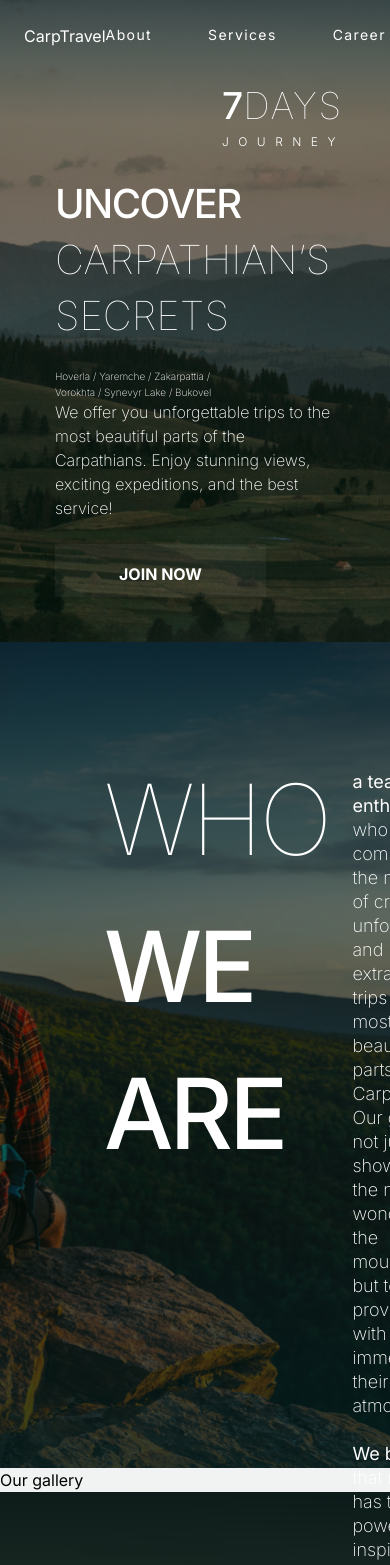
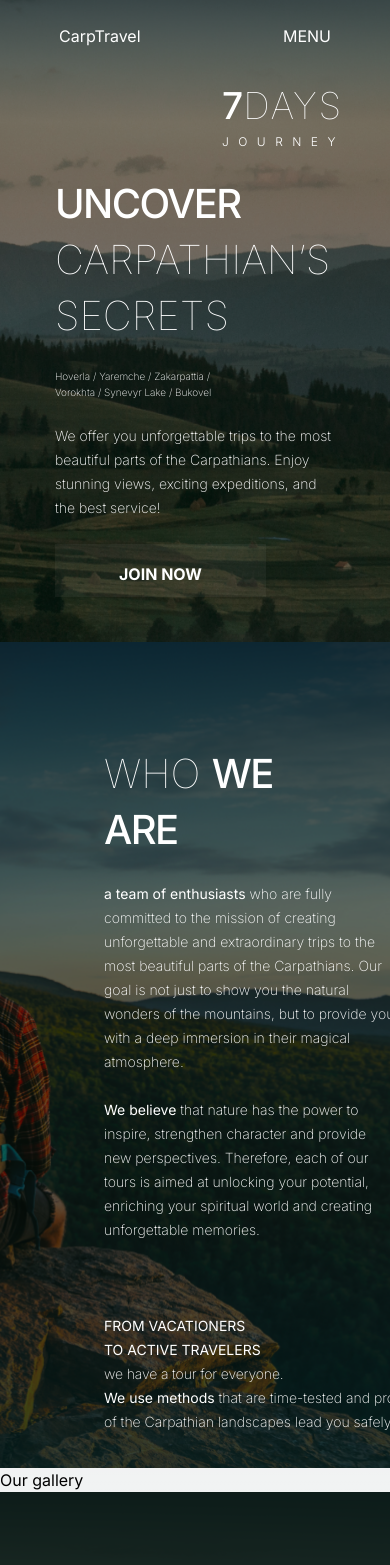
Before and after one commit to Nataly-Moskalenko/carpathians-travel, a Next.js app: page / in a window 390 px wide. Shown: the top 1565 px of the page. Built offline with nearby package versions, Linux system fonts and the light colour scheme.

Commit message:
adds responsive styles to header

```diff
--- a/app/components/About.js
+++ b/app/components/About.js
@@ -5,19 +5,23 @@ export default function About() {
       className="text-white h-[826px] bg-light-gray w-full bg-image-about bg-center bg-no-repeat bg-cover p-20"
     >
       <div className="p-6">
-        <div className="flex gap-6">
+        <div className="md:flex gap-6">
           <h2>
-            <span className="text-[98px] font-thin uppercase tracking-[-3.92px]">Who </span>
-            <span className="text-[98px] font-medium uppercase tracking-[-3.92px]">we are</span>
+            <span className="text-[40px] md:text-[67px] lg:text-[98px] font-thin uppercase lg:tracking-[-3.92px] leading-[56px] md:leading-[1.2]">
+              Who{' '}
+            </span>
+            <span className="text-[40px] md:text-[67px] lg:text-[98px] font-medium uppercase tracking-[-1.6px] md:tracking-[-2.68px] lg:tracking-[-3.92px] leading-[56px] md:leading-[1.2]">
+              we are
+            </span>
           </h2>
           <div className="w-[292px] pt-6">
-            <p className="text-[18px] font-extralight leading-6 mb-6">
+            <p className="mb-6 text-[14px] font-extralight leading-[20px] md:text-[16px] lg:text-[18px] leading-[24px]">
               <span className="font-normal">a team of enthusiasts </span>who are fully committed to
               the mission of creating unforgettable and extraordinary trips to the most beautiful
               parts of the Carpathians. Our goal is not just to show you the natural wonders of the
               mountains, but to provide you with a deep immersion in their magical atmosphere.
             </p>
-            <p className="text-[18px] font-extralight leading-6">
+            <p className="text-[14px] font-extralight leading-[20px] md:text-[16px] lg:text-[18px] leading-[24px]">
               <span className="font-normal">We believe </span>that nature has the power to inspire,
               strengthen character and provide new perspectives. Therefore, each of our tours is
               aimed at unlocking your potential, enriching your spiritual world and creating
@@ -25,13 +29,19 @@ export default function About() {
             </p>
           </div>
         </div>
-        <div className="flex mt-[72px] flex-row-reverse justify-between">
+        <div className="md:flex mt-[72px] flex-row-reverse justify-between">
           <div>
-            <p className="text-[18px] font-normal uppercase">From vacationers</p>
-            <p className="text-[18px] font-normal uppercase">to active travelers</p>
-            <p className="text-[18px] font-extralight leading-6">we have a tour for everyone.</p>
+            <p className="text-[14px] font-normal leading-[20px] md:text-[16px] lg:text-[18px] leading-[24px] uppercase">
+              From vacationers
+            </p>
+            <p className="text-[14px] font-normal leading-[20px] md:text-[16px] lg:text-[18px] leading-[24px] uppercase">
+              to active travelers
+            </p>
+            <p className="text-[14px] font-extralight leading-[20px] md:text-[16px] lg:text-[18px] leading-[24px] tracking-[-0.14px] md:tracking-[0.32px] lg:tracking-[2.16px]">
+              we have a tour for everyone.
+            </p>
           </div>
-          <p className="text-[18px] font-extralight leading-6 w-[605px] \">
+          <p className="text-[14px] font-extralight leading-[20px] md:text-[16px] lg:text-[18px] leading-[24px] w-[605px]">
             <span className="font-normal">We use methods </span>that are time-tested and proven. Our
             expert guides with in-depth knowledge of the Carpathian landscapes lead you safely
             through the mysteries of these mountains.
--- a/app/components/Header.js
+++ b/app/components/Header.js
@@ -4,9 +4,10 @@ import { Link } from 'react-scroll';
 
 export default function Header() {
   return (
-    <header className="flex justify-between h-6 pr-6 pl-6 mb-9 md:mb-16 lg:mb-12 text-white">
+    <header className="flex justify-between h-6 pr-6 pl-6 mb-9 md:mb-16 lg:mb-12 text-white w-[320px] md:w-full m-auto md:m-0">
       <div>CarpTravel</div>
-      <nav className="flex gap-x-14 text-[14px] font-normal tracking-[1.4px]">
+      <button className='md:hidden uppercase'>Menu</button>
+      <nav className="hidden md:flex md:gap-x-6 lg:gap-x-14 text-[14px] font-normal tracking-[1.4px]">
         <Link
           // activeClass="active"
           to="About"
--- a/app/components/Hero.js
+++ b/app/components/Hero.js
@@ -1,6 +1,6 @@
 export default function Hero() {
   return (
-    <section className="p-0 lg:p-6 text-white relative md:flex md:justify-between max-[767px]:w-[280px] max-[767px]:m-auto">
+    <section className="p-0 lg:p-6 text-white relative md:flex md:justify-between w-[280px] md:w-full m-auto md:m-0">
       <h1 className="relative ml-auto md:absolute top-0 right-0 lg:top-3 lg:right-6 w-[113px] md:w-[221px] lg:w-[295px]">
         <span className="text-[37px] leading-[1.2] font-medium md:text-[67px] lg:text-[98px] tracking-normal">
           7
@@ -25,8 +25,8 @@ export default function Hero() {
           Hoverla / Yaremche / Zakarpattia / Vorokhta / Synevyr Lake / Bukovel
         </p>
       </div>
-      <div className="md:self-end w-[280px] md:w-[230px] lg:w-[294px]">
-        <p className="lg:text-[18px] font-extralight leading-6">
+      <div className="mt-6 md:mt-[144px] lg:mt-[304px] w-[280px] md:w-[230px] lg:w-[294px]">
+        <p className="text-[14px] font-extralight leading-[20px] md:text-[16px] lg:text-[18px] leading-[24px]">
           We offer you unforgettable trips to the most beautiful parts of the Carpathians. Enjoy
           stunning views, exciting expeditions, and the best service!
         </p>
```
